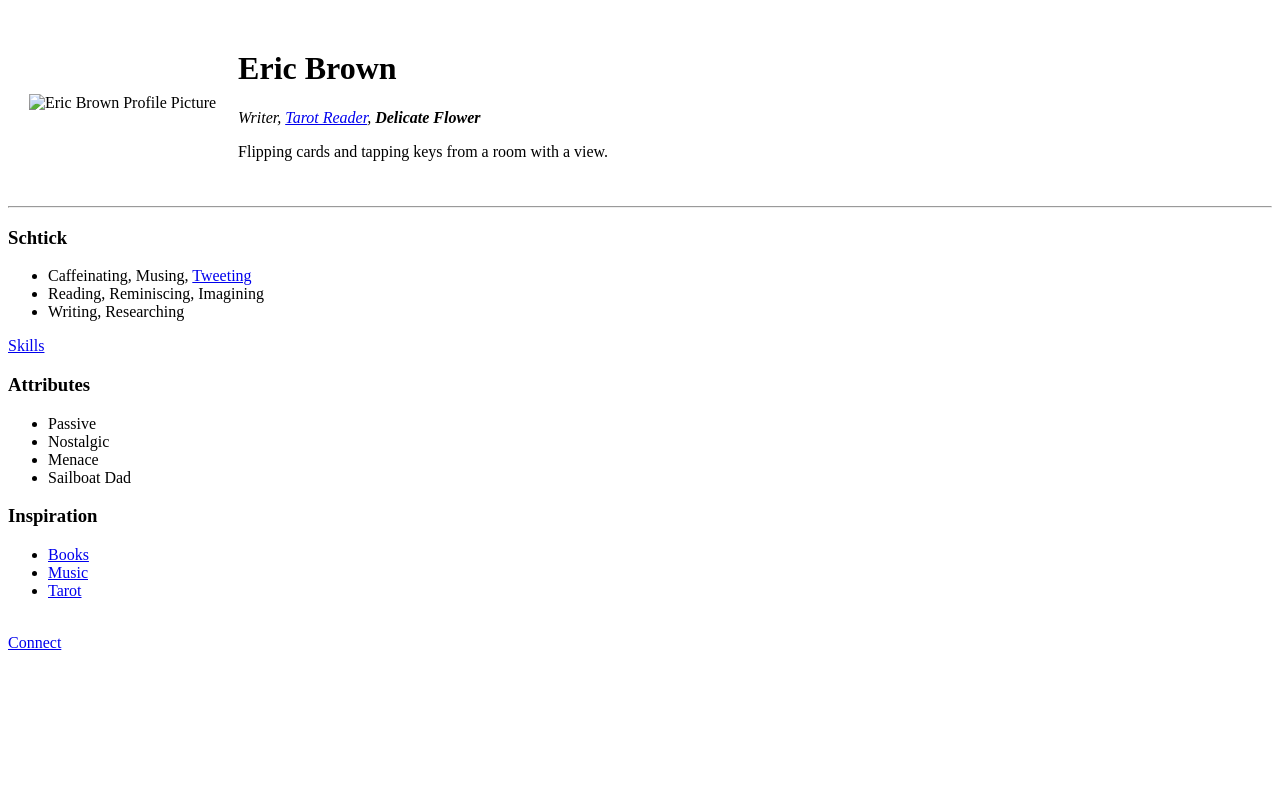
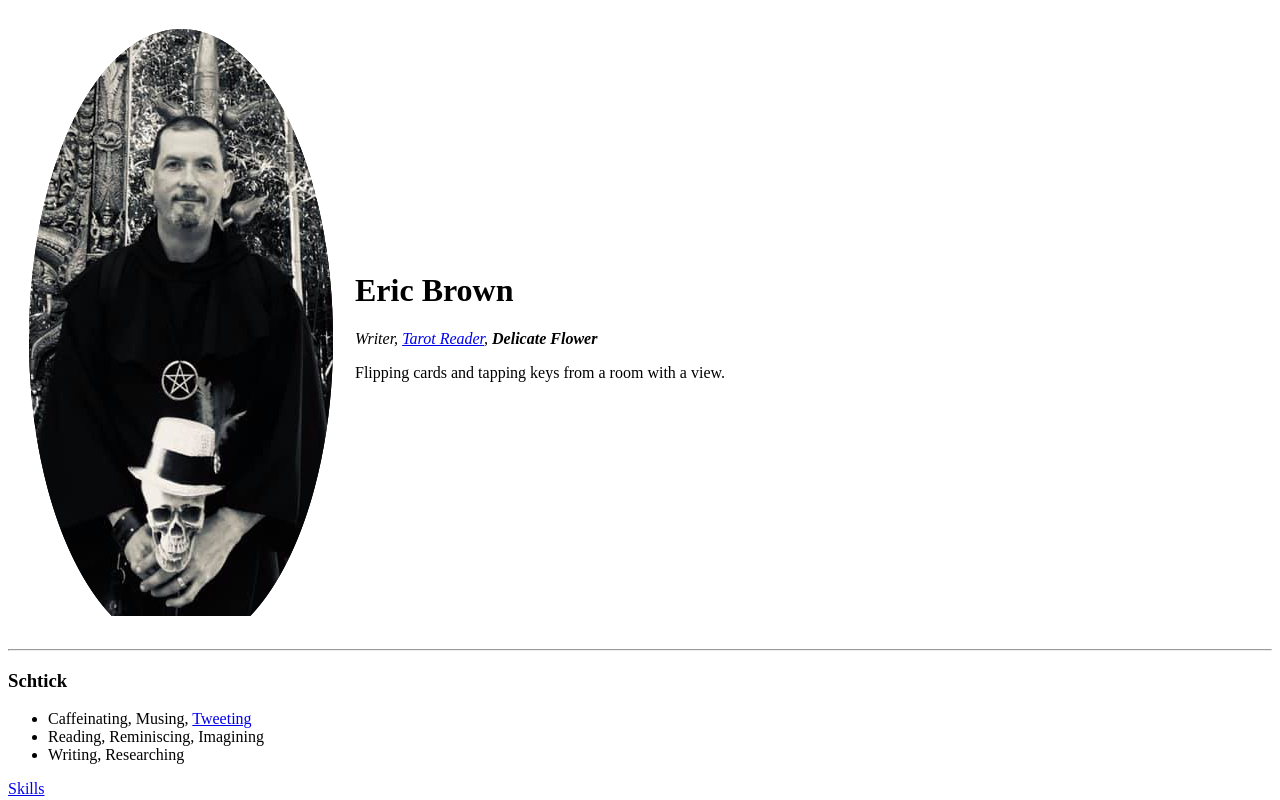
Before and after one commit to ErikaBrown/Eric, a plain HTML site: page index.html in a window 1280 px wide. Shown: the top 800 px of the page. Drawn offline with Linux system fonts and the light colour scheme.

Commit message:
Fix path for links and pic

```diff
--- a/index.html
+++ b/index.html
@@ -10,7 +10,7 @@
 <body>
   <table cellspacing="20">
     <tr>
-      <td><img src="/Users/Erika/Desktop/Web Development/Eric.png" alt="Eric Brown Profile Picture"></td>
+      <td><img src="Images/Eric.png" alt="Eric Brown Profile Picture"></td>
       <td>
         <h1>Eric Brown</h1>
         <p><em>
```
Also changed, not shown: Images/Eric.png (added).
